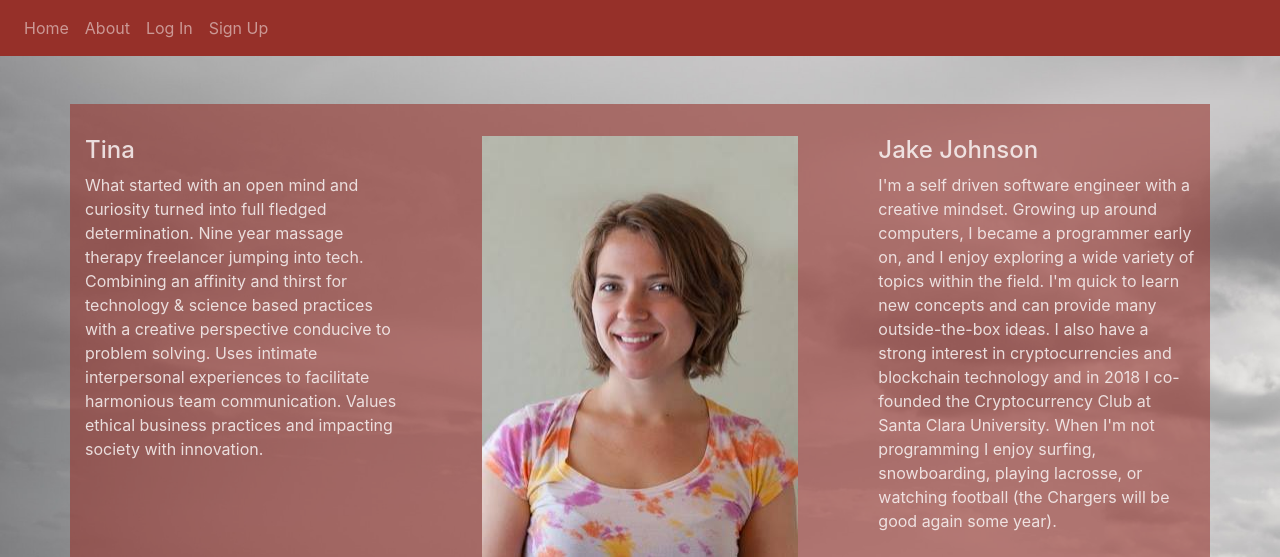
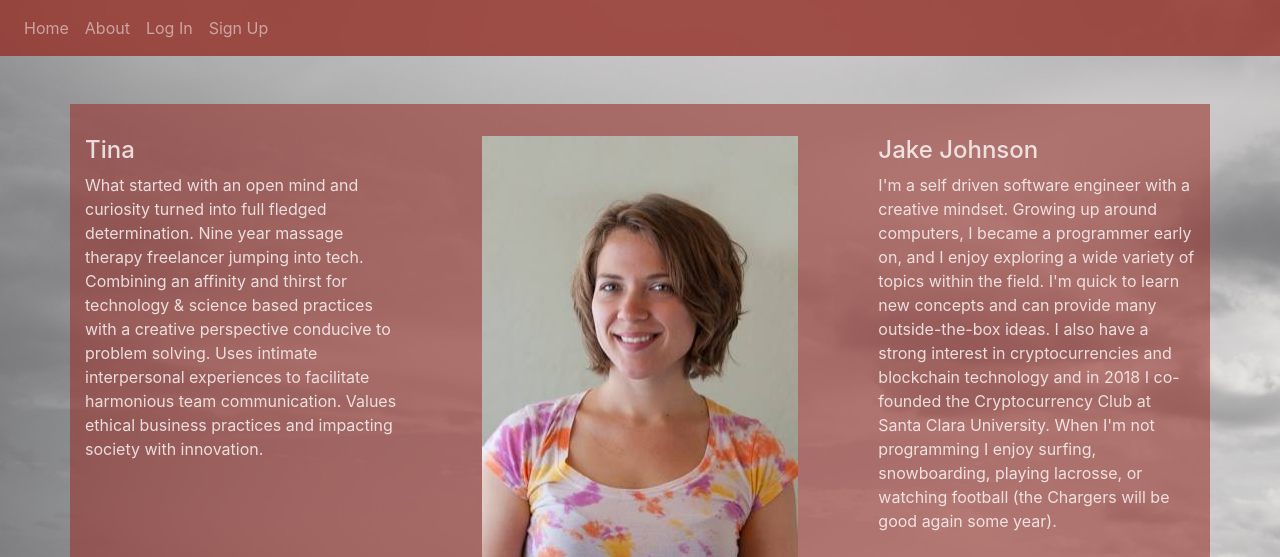
Before and after one commit to longevitytina/CV-Wasteland, a Django app: page /about/ in a window 1280 px wide. Shown: the top 557 px of the page. Run offline with Django 3.2, Linux system fonts and the light colour scheme; some libraries are stand-ins or nearby versions.

Commit message:
Nav bar styling

```diff
--- a/wasteland/main_app/templates/base.html
+++ b/wasteland/main_app/templates/base.html
@@ -15,7 +15,7 @@
 </head>
 
 <body>
-  <header class="navbar navbar-expand-lg navbar-dark" style="background-color: #963029;">
+  <header class="navbar navbar-expand-lg navbar-dark" style="background-color: #963029cd;;">
     <button class="navbar-toggler" type="button" data-toggle="collapse" data-target="#navbarSupportedContent" aria-controls="navbarSupportedContent" aria-expanded="false" aria-label="Toggle navigation">
       <span class="navbar-toggler-icon"></span>
     </button>
```
